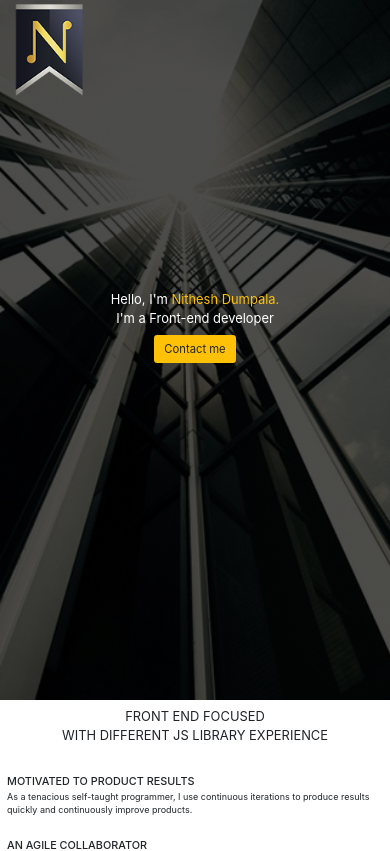
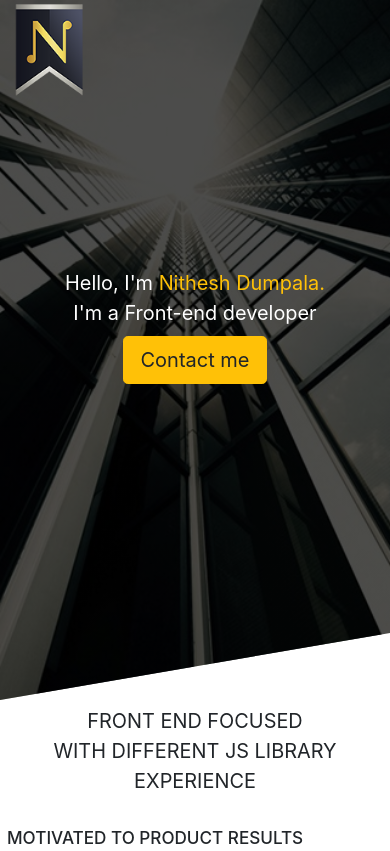
Before and after one commit to ndumpala505/ndumpalaport, a React app: page / in a window 390 px wide. Shown: the top 851 px of the page. Built offline with nearby package versions, Linux system fonts and the light colour scheme.

Commit message:
adjusting styles

```diff
--- a/src/styles/_global.scss
+++ b/src/styles/_global.scss
@@ -10,20 +10,3 @@ body {
 html {
   scroll-behavior: smooth;
 }
-
-@media (max-width: 56.25em) {
-    html {
-        font-size: 50%;
-    }
-}
-
-@media (max-width: 75em) {
-    html {
-        font-size: 56.25%;
-    }
-}
-
-code {
-  font-family: source-code-pro, Menlo, Monaco, Consolas, 'Courier New',
-    monospace;
-}
--- a/src/styles/_home.scss
+++ b/src/styles/_home.scss
@@ -5,7 +5,7 @@
   background-repeat: no-repeat;
   background-size: cover;
   position: $relative;
-  clip-path: polygon(0 0, 100% 0, 100% 87vh, 0 100%);
+  clip-path: polygon(0 0, 100% 0, 100% 75vh, 0 100%);
     .welcome {
      height:460px;
      color: $white;
@@ -110,17 +110,26 @@
 }
 
 @media screen and (min-width: 415px) {
-    .heroImage {
-      height: 1000px;
-      clip-path: polygon(0 0, 100% 0, 100% 80vh, 0 100%);
-    }
-
     .heroImage2 {
       margin-bottom: 7rem;
     }
 
     .welcome {
        height: 620px;
+    }
+}
+
+@media screen and (min-width: 768px) {
+     .heroImage {
+          height: 1000px;
+          clip-path: polygon(0 0, 100% 0, 100% 100vh, 0 100%);
+     }
+}
+
+@media screen and (min-width: 1200px) {
+    .heroImage {
+      height: 1000px;
+      clip-path: polygon(0 0, 100% 0, 100% 90vh, 0 100%);
     }
 }
 
--- a/src/styles/main.css
+++ b/src/styles/main.css
@@ -1,3 +1,14 @@
+body {
+  margin: 0;
+  font-family: -apple-system, BlinkMacSystemFont, "Segoe UI", "Roboto", "Oxygen", "Ubuntu", "Cantarell", "Fira Sans", "Droid Sans", "Helvetica Neue", sans-serif;
+  -webkit-font-smoothing: antialiased;
+  -moz-osx-font-smoothing: grayscale;
+}
+
+html {
+  scroll-behavior: smooth;
+}
+
 /* css library*/
 /* color bg color properties */
 .color-white {
@@ -160,7 +171,7 @@
   background-repeat: no-repeat;
   background-size: cover;
   position: relative;
-  clip-path: polygon(0 0, 100% 0, 100% 87vh, 0 100%);
+  clip-path: polygon(0 0, 100% 0, 100% 75vh, 0 100%);
 }
 .heroImage .welcome {
   height: 460px;
@@ -256,17 +267,24 @@
 }
 
 @media screen and (min-width: 415px) {
-  .heroImage {
-    height: 1000px;
-    clip-path: polygon(0 0, 100% 0, 100% 80vh, 0 100%);
-  }
-
   .heroImage2 {
     margin-bottom: 7rem;
   }
 
   .welcome {
     height: 620px;
+  }
+}
+@media screen and (min-width: 768px) {
+  .heroImage {
+    height: 1000px;
+    clip-path: polygon(0 0, 100% 0, 100% 100vh, 0 100%);
+  }
+}
+@media screen and (min-width: 1200px) {
+  .heroImage {
+    height: 1000px;
+    clip-path: polygon(0 0, 100% 0, 100% 90vh, 0 100%);
   }
 }
 .project {
@@ -392,29 +410,4 @@
   transform: translateY(-0.2rem) scale(1.03);
 }
 
-body {
-  margin: 0;
-  font-family: -apple-system, BlinkMacSystemFont, "Segoe UI", "Roboto", "Oxygen", "Ubuntu", "Cantarell", "Fira Sans", "Droid Sans", "Helvetica Neue", sans-serif;
-  -webkit-font-smoothing: antialiased;
-  -moz-osx-font-smoothing: grayscale;
-}
-
-html {
-  scroll-behavior: smooth;
-}
-
-@media (max-width: 56.25em) {
-  html {
-    font-size: 50%;
-  }
-}
-@media (max-width: 75em) {
-  html {
-    font-size: 56.25%;
-  }
-}
-code {
-  font-family: source-code-pro, Menlo, Monaco, Consolas, "Courier New", monospace;
-}
-
 /*# sourceMappingURL=main.css.map */
--- a/src/styles/style.scss
+++ b/src/styles/style.scss
@@ -1,4 +1,4 @@
+@import "./_global";
 @import "./_variables";
 @import "./_customLibrary";
-@import "./_global";
 @import "./_home";
```
Also changed, not shown: 1 other file (tests, documents, lock files or other folders).
